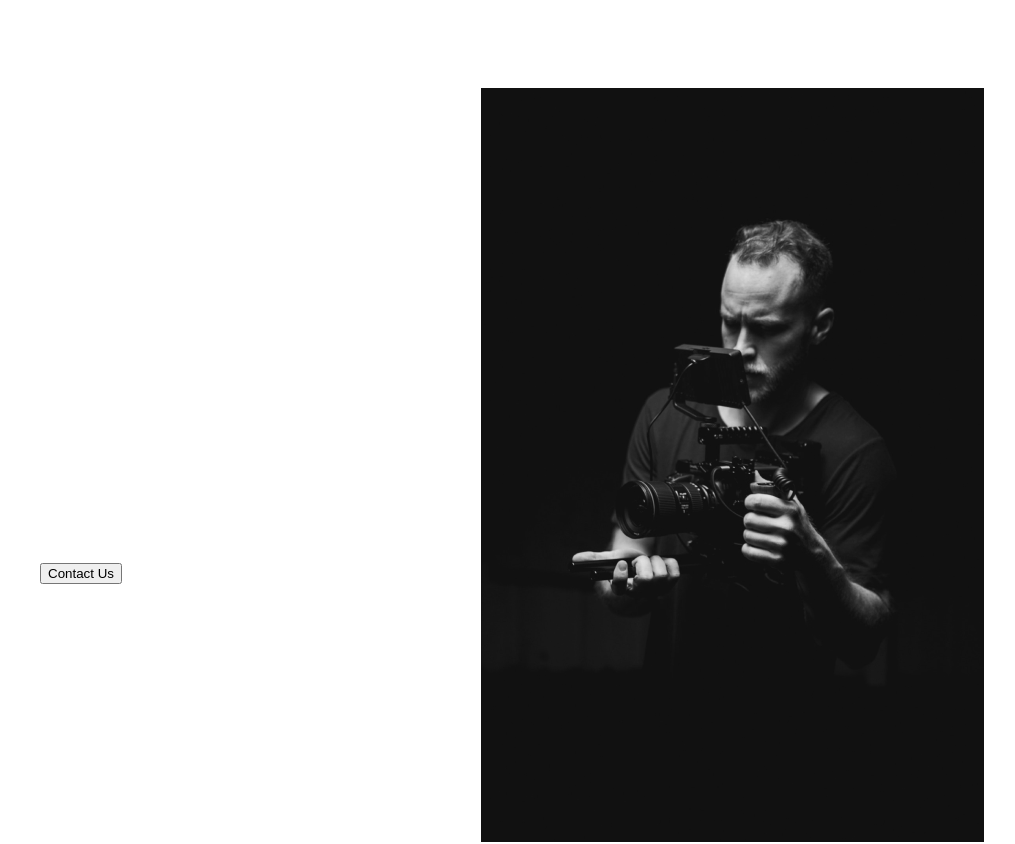
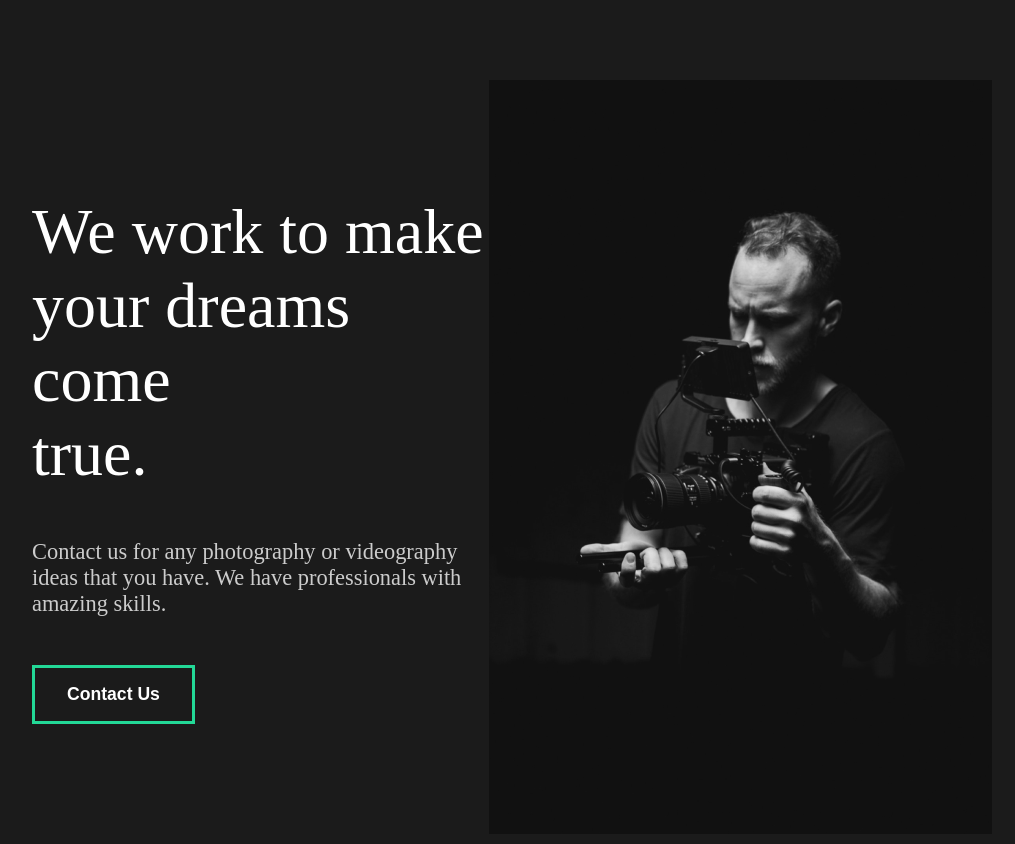
Before and after one commit to Tarun-Mittal-cell/PalettePhantasm, a React (Create React App) app: page / in a window 1280 px wide. Shown: the top 844 px of the page, without its empty margins (128-1143 px from the left). Built offline with nearby package versions, Linux system fonts and the light colour scheme.

Commit message:
added global styles

```diff
--- a/src/App.js
+++ b/src/App.js
@@ -2,10 +2,12 @@ import React from 'react';
 
 // Import pages
 import AboutUs from './pages/AboutUs';
+import GlobalStyle from './components/GlobalStyle';
 
 function App() {
   return (
     <div className="App">
+      <GlobalStyle />
       <AboutUs />
     </div>
   );
--- /dev/null
+++ b/src/components/GlobalStyle.js
@@ -0,0 +1,48 @@
+import { createGlobalStyle } from "styled-components";
+
+
+const GlobalStyle = createGlobalStyle`
+
+* {
+    margin: 0;
+    padding: 0;
+    box-sizing: border-box;
+}
+
+body {
+    background-color: #1b1b1b;
+}
+
+button {
+    font-weight: bold;
+    font-size: 1.1rem;
+    cursor: pointer;
+    padding: 1rem 2rem;
+    border: 3px solid #23d997;
+    background: transparent;
+    color: white;
+    transition: all 0.5s ease;
+    &:hover {
+        background-color: 23d997;
+        color: white;
+    }
+}
+
+h2 {
+    font-weight: lighter;
+    font-size:4rem;
+}
+
+h3 {
+    color: white;
+}
+
+p {
+    padding: 3rem 0rem;
+    color: #ccc;
+    font-size: 1.4rem;
+}
+
+`;
+
+export default GlobalStyle;
```
